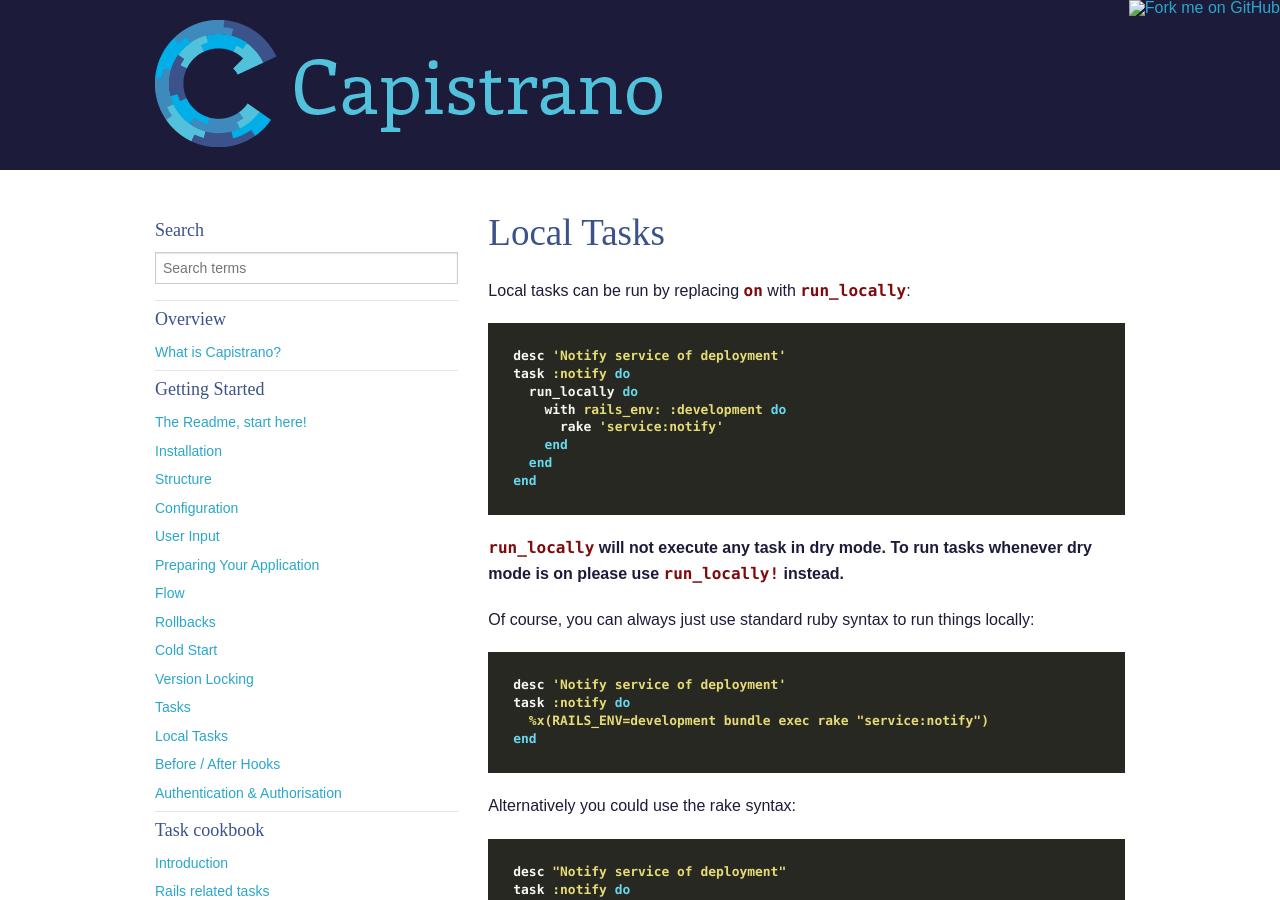
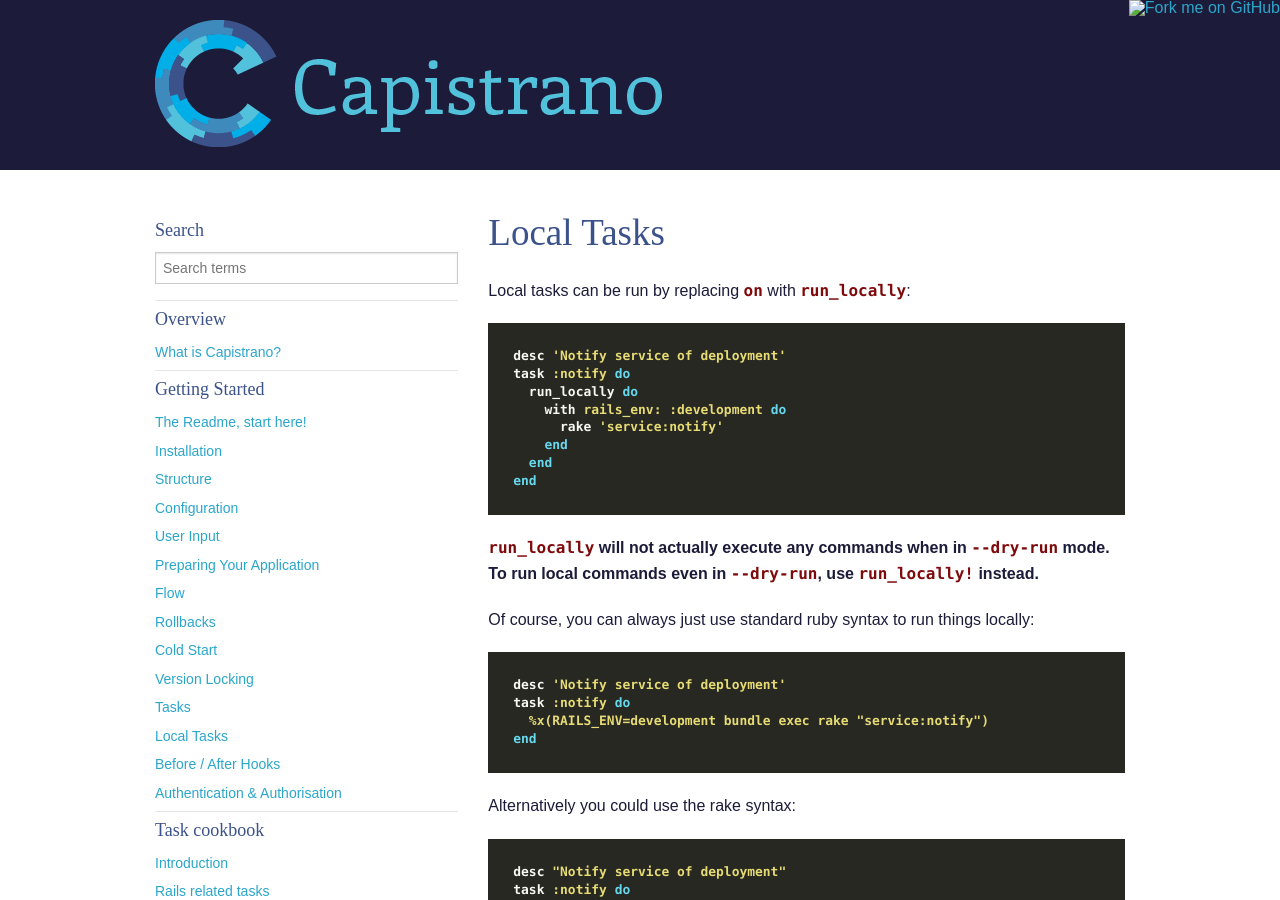
Before and after one commit to capistrano/capistrano, a Jekyll site: the page built from docs/documentation/getting-started/local-tasks/index.markdown, in a window 1280 px wide and 900 px high. Built offline with Jekyll 4.4.1, drawn with Linux system fonts in a browser that asks for light colours; some web fonts are replaced; comment, search, counter and statistics services are not loaded.

Commit message:
Rephrase run_locally/run_locally! note in docs

````diff
--- a/docs/documentation/getting-started/local-tasks/index.markdown
+++ b/docs/documentation/getting-started/local-tasks/index.markdown
@@ -16,7 +16,7 @@ task :notify do
 end
 ```
 
-**`run_locally` will not execute any task in dry mode. To run tasks whenever dry mode is on please use `run_locally!` instead.**
+**`run_locally` will not actually execute any commands when in `--dry-run` mode. To run local commands even in `--dry-run`, use `run_locally!` instead.**
 
 Of course, you can always just use standard ruby syntax to run things locally:
 
````
